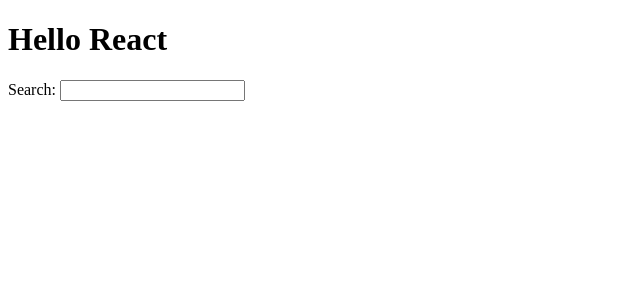
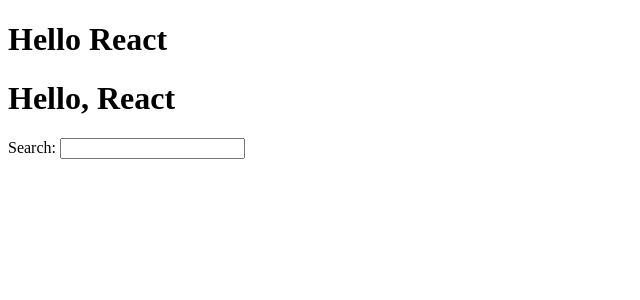
Before and after one commit to M3hTi/Hello-React, a React (Vite) app: page / in a window 1280 px wide. Shown: the top 300 px of the page, without its empty margins (0-640 px from the left). Built offline with nearby package versions, Linux system fonts and the light colour scheme.

Commit message:
feat: add dynamic greeting message to App component

```diff
--- a/src/App.jsx
+++ b/src/App.jsx
@@ -2,6 +2,16 @@ import * as React from 'react'
 
 function getTitle(str){
   return `Hello ${str}`
+}
+
+const welcome = {
+  greeting : 'Hello',
+  title : 'React'
+}
+
+
+function getMsg(obj){
+  return `${obj.greeting}, ${welcome.title}`
 }
 
 function App() {
@@ -9,6 +19,7 @@ function App() {
     <>
       <div>
         <h1>{getTitle('React')}</h1>
+        <h1>{getMsg(welcome)}</h1>
         <label htmlFor="search">Search: </label>
         <input type="text" id="search"/>
 
```
